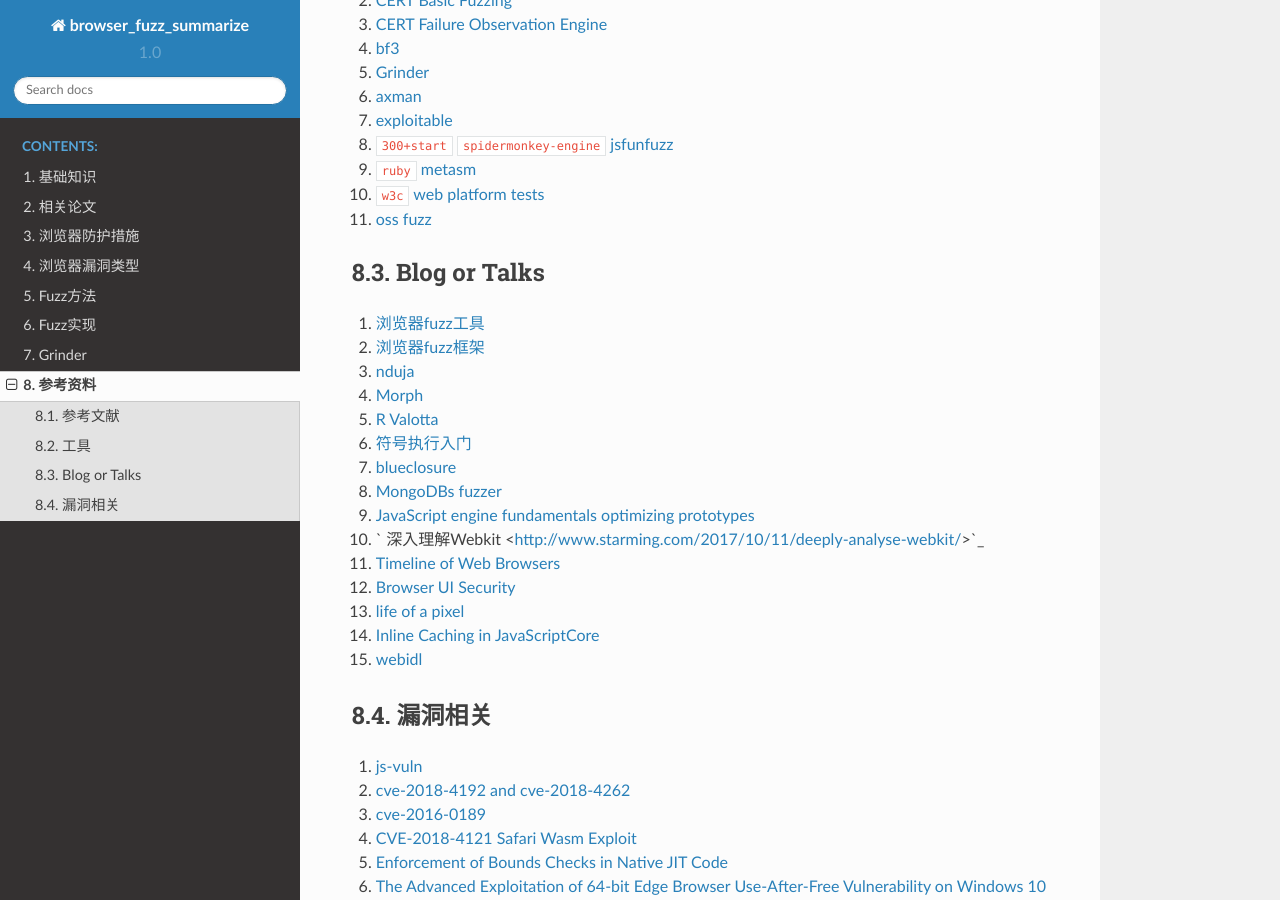
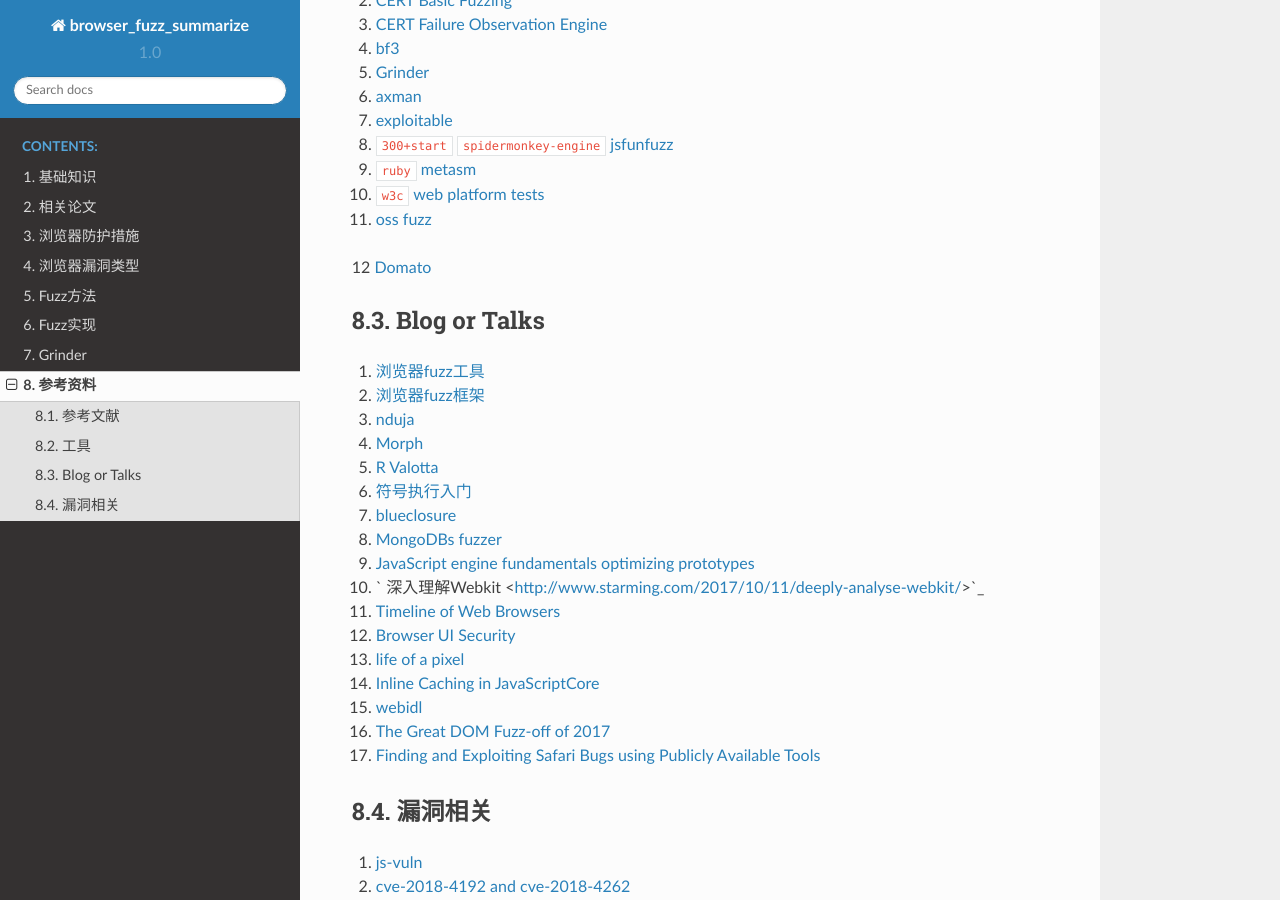
Before and after one commit to LyleMi/Browser-Fuzz-Summarize, a Sphinx documentation site: the page built from source/ref.rst, in a window 1280 px wide and 900 px high, scrolled down 1224 px. Built offline with Sphinx 7.4.7 and the Read the Docs theme 2.0.0, drawn with Linux system fonts in a browser that asks for light colours.

Commit message:
add some reference about domato

```diff
--- a/source/ref.rst
+++ b/source/ref.rst
@@ -59,6 +59,8 @@
 
 11. `oss fuzz <https://github.com/google/oss-fuzz>`_
 
+12 `Domato <https://github.com/googleprojectzero/domato>`_
+
 Blog or Talks
 --------------------------------------------------
 1. `浏览器fuzz工具 <http://www.freebuf.com/sectool/93130.html>`_
@@ -91,6 +93,10 @@
 
 15. `webidl <https://heycam.github.io/webidl/>`_
 
+16. `The Great DOM Fuzz-off of 2017 <https://googleprojectzero.blogspot.com/2017/09/the-great-dom-fuzz-off-of-2017.html>`_
+
+17. `Finding and Exploiting Safari Bugs using Publicly Available Tools <https://googleprojectzero.blogspot.com/2018/10/365-days-later-finding-and-exploiting.html>`_
+
 漏洞相关
 --------------------------------------------------
 1. `js-vuln <https://github.com/tunz/js-vuln-db>`_
```
